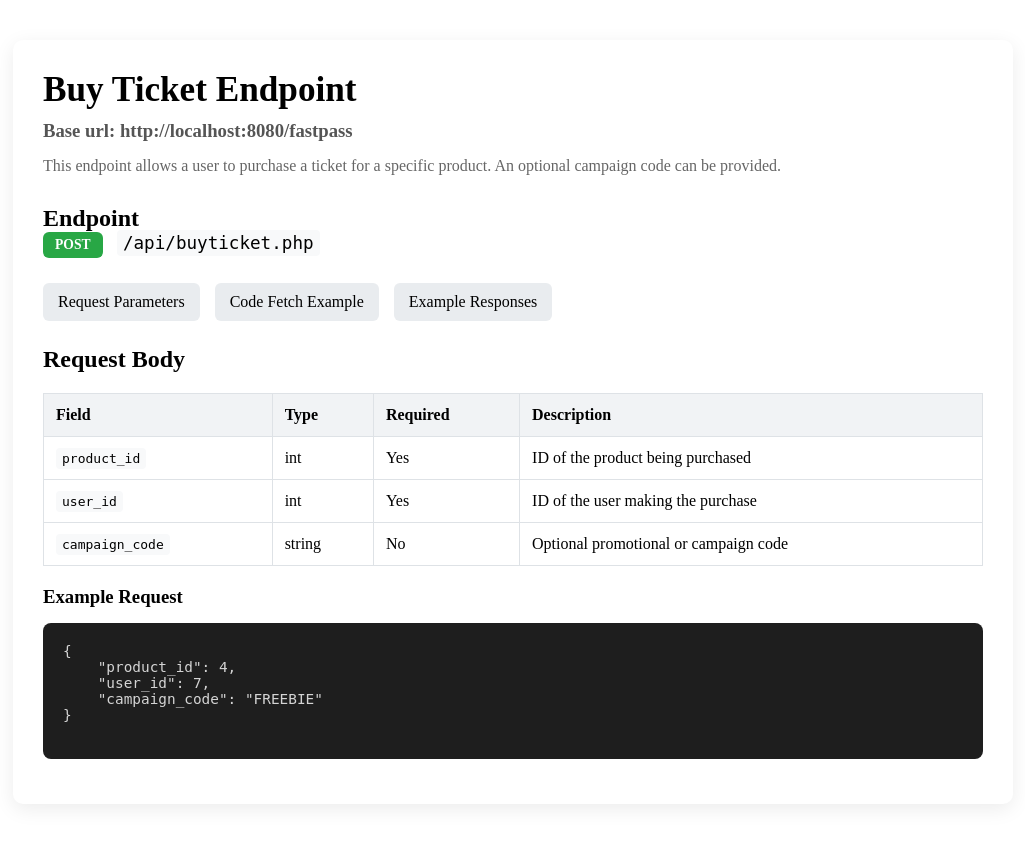
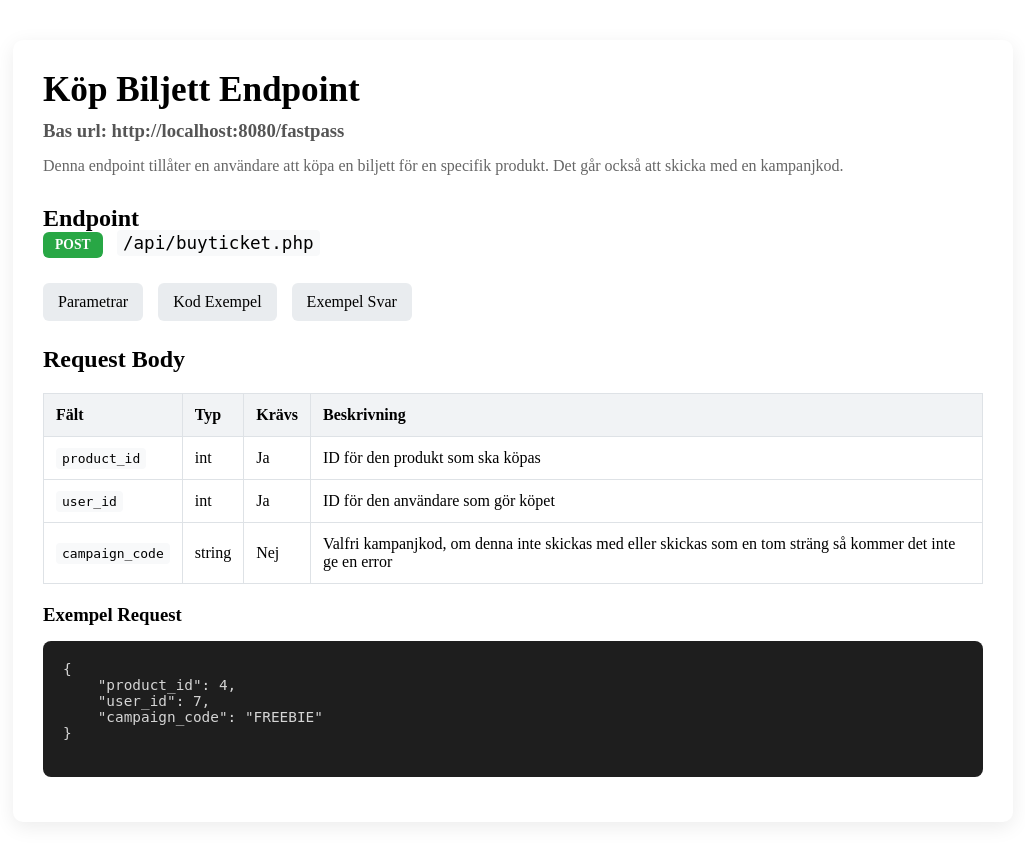
Before and after one commit to FiggleBottomFB/fastpass, a PHP site: page /fastpass/documentation.html in a window 1280 px wide. Shown: the whole page, without its empty margins (127-1152 px from the left). Before the commit the page ends 805 px from the top, so only its background shows below. Run offline with PHP 8.4, Linux system fonts and the light colour scheme.

Commit message:
add stuff

```diff
--- a/api/logger.php
+++ b/api/logger.php
@@ -1,8 +1,6 @@
 <?php
 while(true){
-    // if(file_exists("stop")){
-    //     break;
-    // }
+
     $logsDir = __DIR__ . DIRECTORY_SEPARATOR . 'logs';
     $finalLog = __DIR__ . DIRECTORY_SEPARATOR . 'orders.log';
     $errorLog = __DIR__ . DIRECTORY_SEPARATOR . 'failedorders.log';
--- a/documentation.html
+++ b/documentation.html
@@ -147,11 +147,11 @@ echo $response;
 <div class="container">
 
     <header class="doc-header">
-        <h1 class="title">Buy Ticket Endpoint</h1>
-        <h3 class="base-url">Base url: http://localhost:8080/fastpass</h3>
+        <h1 class="title">Köp Biljett Endpoint</h1>
+        <h3 class="base-url">Bas url: http://localhost:8080/fastpass</h3>
         <p class="description">
-            This endpoint allows a user to purchase a ticket for a specific product.
-            An optional campaign code can be provided.
+            Denna endpoint tillåter en användare att köpa en biljett för en specifik produkt.
+            Det går också att skicka med en kampanjkod.
         </p>
     </header>
 
@@ -164,9 +164,9 @@ echo $response;
     </section>
 
     <nav class="toggle-menu">
-        <p id="show-require" class="toggle-btn">Request Parameters</p>
-        <p id="show-example" class="toggle-btn">Code Fetch Example</p>
-        <p id="show-response" class="toggle-btn">Example Responses</p>
+        <p id="show-require" class="toggle-btn">Parametrar</p>
+        <p id="show-example" class="toggle-btn">Kod Exempel</p>
+        <p id="show-response" class="toggle-btn">Exempel Svar</p>
     </nav>
 
     <section id="params" class="content-section">
@@ -175,35 +175,35 @@ echo $response;
     <table>
         <thead>
             <tr>
-                <th>Field</th>
-                <th>Type</th>
-                <th>Required</th>
-                <th>Description</th>
+                <th>Fält</th>
+                <th>Typ</th>
+                <th>Krävs</th>
+                <th>Beskrivning</th>
             </tr>
         </thead>
         <tbody>
             <tr>
                 <td><code>product_id</code></td>
                 <td>int</td>
-                <td>Yes</td>
-                <td>ID of the product being purchased</td>
+                <td>Ja</td>
+                <td>ID för den produkt som ska köpas</td>
             </tr>
             <tr>
                 <td><code>user_id</code></td>
                 <td>int</td>
-                <td>Yes</td>
-                <td>ID of the user making the purchase</td>
+                <td>Ja</td>
+                <td>ID för den användare som gör köpet</td>
             </tr>
             <tr>
                 <td><code>campaign_code</code></td>
                 <td>string</td>
-                <td>No</td>
-                <td>Optional promotional or campaign code</td>
+                <td>Nej</td>
+                <td>Valfri kampanjkod, om denna inte skickas med eller skickas som en tom sträng så kommer det inte ge en error</td>
             </tr>
         </tbody>
     </table>
 
-    <h3>Example Request</h3>
+    <h3>Exempel Request</h3>
     <pre>
 {
     "product_id": 4,
@@ -214,7 +214,7 @@ echo $response;
     </section>
 
     <section id="responses" class="content-section hidden">
-<h3>Example Success Response</h3>
+<h3>Exempel Lyckat Svar</h3>
     <pre>
 {
     "status": "success",
@@ -222,7 +222,7 @@ echo $response;
 }
     </pre>
 
-    <h3>Example Error Response</h3>
+    <h3>Exempel Misslyckat  Svar</h3>
     <pre>
 {
     "status": "error",
@@ -232,7 +232,7 @@ echo $response;
     </section>
 
     <section id="jsExample" class="content-section hidden">
-<h3>Example JavaScript Fetch</h3>
+<h3>Exempel JavaScript Fetch</h3>
     <pre>
 const response = await fetch("http://localhost:8080/fastpass/api/buyticket.php", {
     method: "POST",
@@ -249,7 +249,7 @@ const response = await fetch("http://localhost:8080/fastpass/api/buyticket.php",
 return response.json();
     </pre>
 
-    <h3>Example PHP cURL Fetch</h3>
+    <h3>Exempel PHP cURL Fetch</h3>
     <pre>
 $url = "http://localhost:8080/fastpass/api/buyticket.php";
 
--- a/index.php
+++ b/index.php
@@ -105,7 +105,7 @@ async function buyTicket(userid, productid) {
 }
 
 async function spamBuyTickets() {
-    const NUMBER_OF_REQUESTS = 100;
+    const NUMBER_OF_REQUESTS = 10000;
 
     console.log("Startar stress-test...");
 
```
Also changed, not shown: api/apihandler.php (+13 -11 lines), test.php (added, +170 -0 lines).
